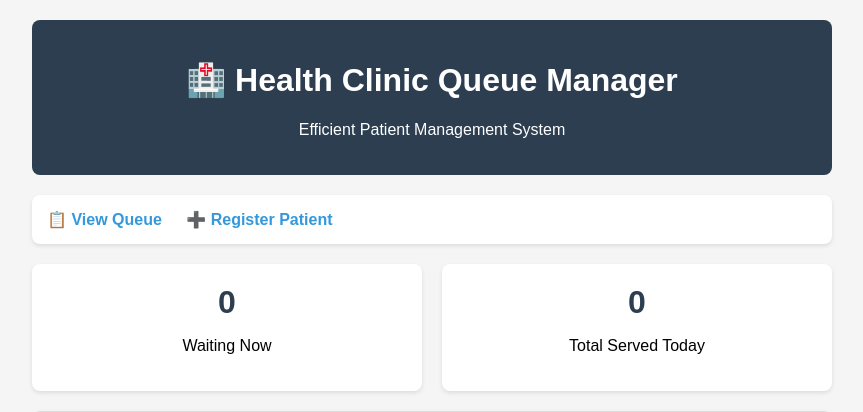
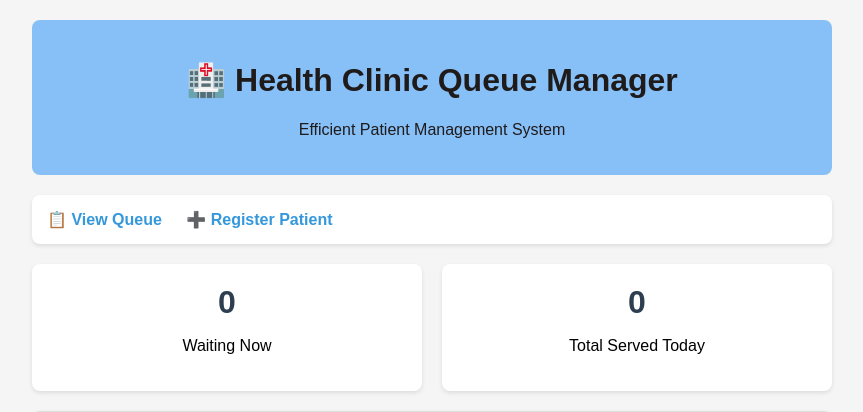
Before and after one commit to bash00001/clinic-queue-manager, a Flask app: page / in a window 1280 px wide. Shown: the top 412 px of the page, without its empty margins (208-1071 px from the left). Run offline with Flask 3, Linux system fonts and the light colour scheme.

Commit message:
Update base.html

```diff
--- a/templates/base.html
+++ b/templates/base.html
@@ -15,8 +15,8 @@
         }
 
         .header {
-            background: #2c3e50;
-            color: white;
+            background: #87bff7;
+            color: rgb(31, 27, 27);
             padding: 20px;
             text-align: center;
             border-radius: 8px;
```
